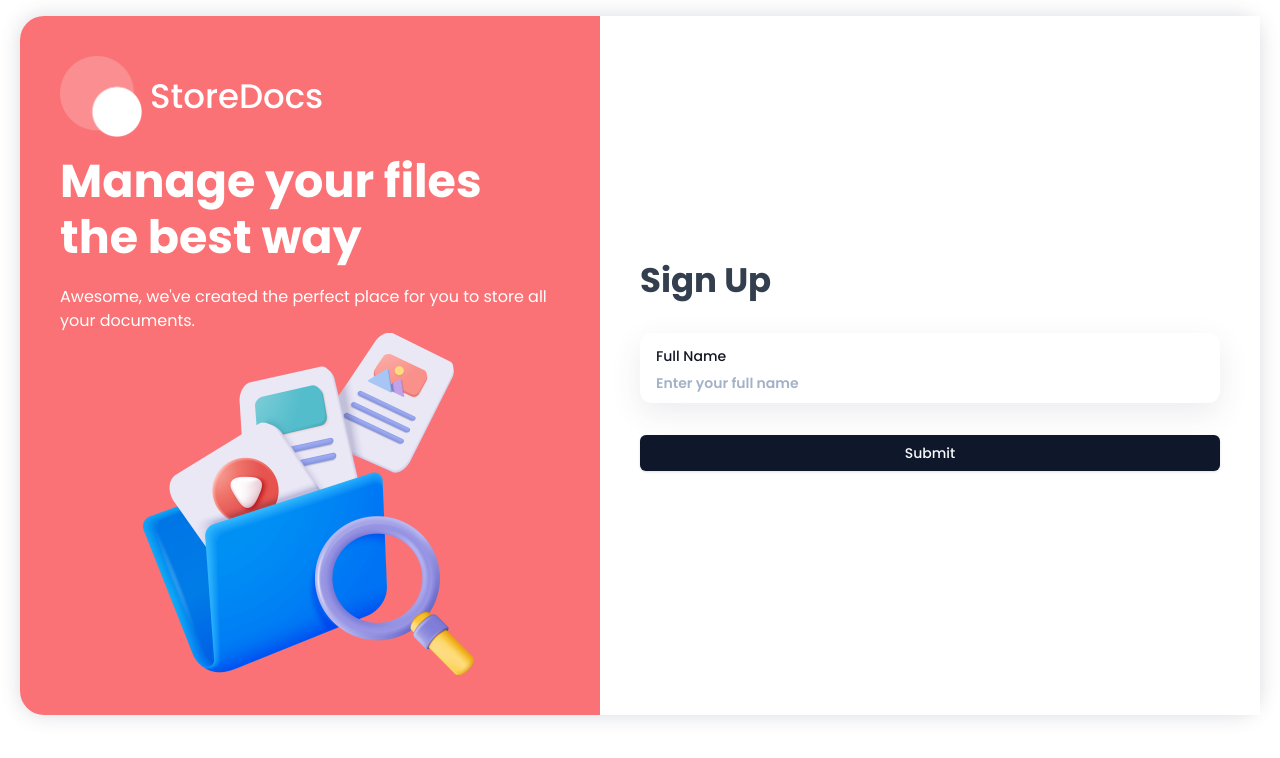
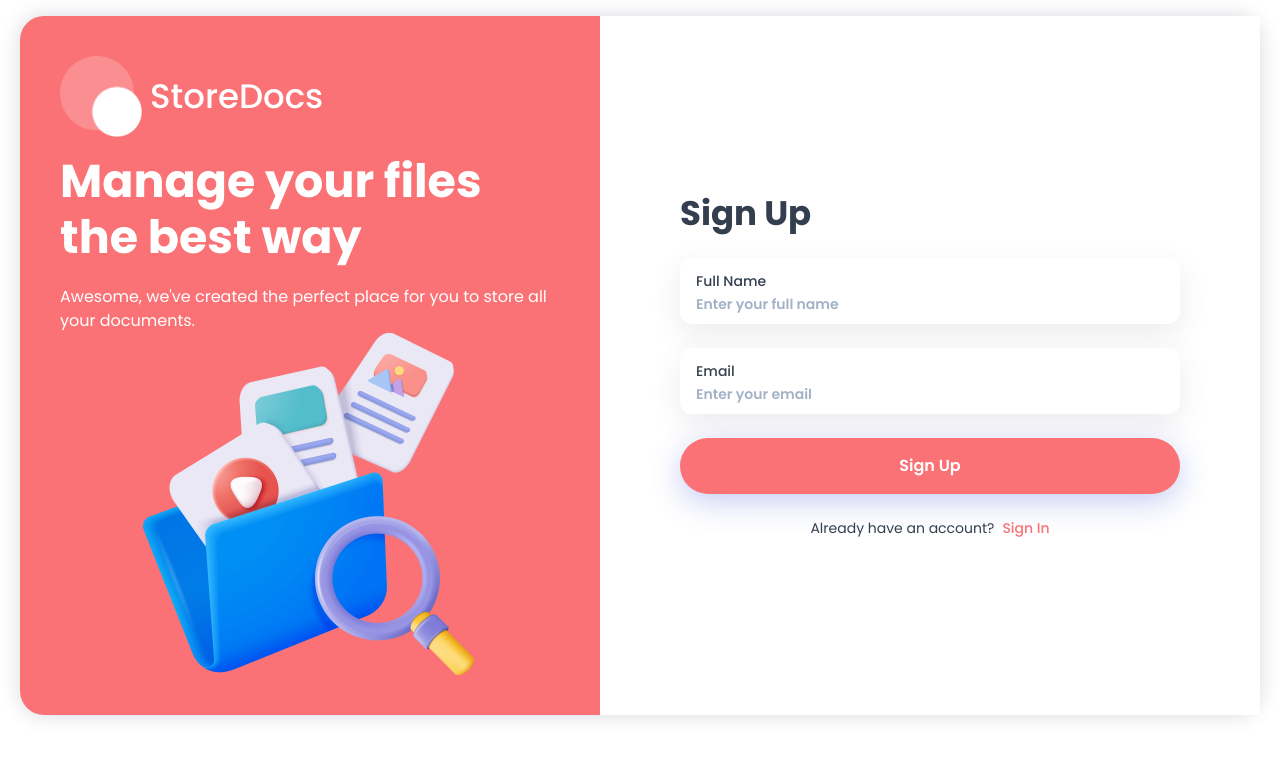
Before and after one commit to NguyenChiTrung1310/nextjs-file-management, a Next.js app: page /sign-up in a window 1280 px wide. Shown: the top 758 px of the page. Built offline with nearby package versions, Linux system fonts and the light colour scheme.

Commit message:
Build UI form Sign Up. Customize component Button, loader,...

```diff
--- a/app/(auth)/layout.tsx
+++ b/app/(auth)/layout.tsx
@@ -23,7 +23,7 @@ const Layout: React.FC<PropsWithChildren> = ({children}) => {
           </motion.div>
         </section>
 
-        <section className='flex flex-1 flex-col items-center bg-white p-4 py-10 lg:justify-center lg:p-10 lg:py-0'>
+        <section className='flex flex-1 flex-col items-center bg-white p-4 py-10 lg:justify-center lg:p-20 lg:py-0'>
           <div className='mb-16 lg:hidden'>
             <Image src='/images/Logo.svg' width={224} height={82} className='h-auto' alt='Illustration' />
           </div>
--- a/app/globals.css
+++ b/app/globals.css
@@ -21,26 +21,9 @@
   h5 {
     @apply text-xl;
   }
-  .subtitle-1 {
-    @apply text-[16px] leading-[24px] font-medium;
-  }
-  .subtitle-2 {
-    @apply text-[14px] leading-[20px] font-semibold;
-  }
-  .body-1 {
-    @apply text-[16px] leading-[24px] font-normal;
-  }
-  .body-2 {
-    @apply text-[14px] leading-[20px] font-normal;
-  }
-  .button {
-    @apply text-[14px] leading-[20px] font-medium;
-  }
-  .caption {
-    @apply text-[12px] leading-[16px] font-normal;
-  }
-  .overline {
-    @apply text-[10px] leading-[14px] font-normal;
+
+  .hover-underline {
+    @apply relative inline-block after:absolute after:bottom-0 after:left-1/2 after:h-[2px] after:w-0 after:-translate-x-1/2 after:bg-current after:transition-all after:duration-300 hover:after:w-full;
   }
 }
 
--- a/components/AuthForm.tsx
+++ b/components/AuthForm.tsx
@@ -1,6 +1,8 @@
+/* eslint-disable quotes */
 'use client'
 
 import {zodResolver} from '@hookform/resolvers/zod'
+import Link from 'next/link'
 import React from 'react'
 import {useForm} from 'react-hook-form'
 import {z} from 'zod'
@@ -8,6 +10,7 @@ import {z} from 'zod'
 import {Form, FormControl, FormField, FormItem, FormLabel, FormMessage} from '@/components/ui/form'
 import {Input} from '@/components/ui/input'
 import {formSchema} from '@/modules/auth/auth.resolver'
+import {ROUTES} from '@/routes'
 
 import {Button} from './ui/button'
 
@@ -20,6 +23,7 @@ const AuthForm: React.FC<Props> = ({type}) => {
     resolver: zodResolver(formSchema),
     defaultValues: {
       fullName: '',
+      email: '',
     },
   })
 
@@ -29,15 +33,16 @@ const AuthForm: React.FC<Props> = ({type}) => {
 
   return (
     <Form {...form}>
-      <form onSubmit={form.handleSubmit(onSubmit)} className='w-full space-y-8'>
+      <form onSubmit={form.handleSubmit(onSubmit)} className='w-full space-y-6'>
         <h1 className='text-light-100 text-center md:text-left'>{type === 'sign-in' ? 'Sign In' : 'Sign Up'}</h1>
 
         {type === 'sign-up' && (
+          <>
             <FormField
               control={form.control}
               name='fullName'
               render={({field}) => (
-              <FormItem className='shadow-drop-1 gap-2 rounded-xl bg-white p-4 pb-2 font-light'>
+                <FormItem className='shadow-drop-1 gap-1 rounded-xl bg-white p-4 pb-2 font-light'>
                   <FormLabel>Full Name</FormLabel>
                   <FormControl>
                     <Input placeholder='Enter your full name' variant='secondary' {...field} className='h-6' />
@@ -47,10 +52,32 @@ const AuthForm: React.FC<Props> = ({type}) => {
                 </FormItem>
               )}
             />
+            <FormField
+              control={form.control}
+              name='email'
+              render={({field}) => (
+                <FormItem className='shadow-drop-1 gap-1 rounded-xl bg-white p-4 pb-2 font-light'>
+                  <FormLabel>Email</FormLabel>
+                  <FormControl>
+                    <Input placeholder='Enter your email' variant='secondary' {...field} className='h-6' />
+                  </FormControl>
+
+                  <FormMessage />
+                </FormItem>
+              )}
+            />
+          </>
         )}
         <Button type='submit' className='w-full'>
-          Submit
+          {type === 'sign-in' ? 'Sign In' : 'Sign Up'}
         </Button>
+
+        <div className='flex-center gap-2 text-sm'>
+          <p className='text-light-100'>{type === 'sign-in' ? "Don't have an account?" : 'Already have an account?'}</p>
+          <Link className='text-brand hover-underline font-medium' href={type === 'sign-in' ? ROUTES.SIGN_UP : ROUTES.SIGN_IN}>
+            {type === 'sign-in' ? 'Sign Up' : 'Sign In'}
+          </Link>
+        </div>
       </form>
     </Form>
   )
--- a/components/ui/button.tsx
+++ b/components/ui/button.tsx
@@ -1,30 +1,28 @@
 import {Slot} from '@radix-ui/react-slot'
 import {cva, type VariantProps} from 'class-variance-authority'
+import {AnimatePresence, motion} from 'motion/react'
 import * as React from 'react'
 
 import {cn} from '@/lib/utils'
 
+import Loader from './loader'
+
 const buttonVariants = cva(
-  'inline-flex items-center justify-center gap-2 whitespace-nowrap rounded-md text-sm font-medium transition-colors focus-visible:outline-none focus-visible:ring-1 focus-visible:ring-ring disabled:pointer-events-none disabled:opacity-50 [&_svg]:pointer-events-none [&_svg]:size-4 [&_svg]:shrink-0',
+  'cursor-pointer inline-flex items-center justify-center gap-2 whitespace-nowrap rounded-[40px] text-base font-semibold transition-colors focus-visible:outline-none focus-visible:ring-1 focus-visible:ring-ring disabled:cursor-not-allowed disabled:opacity-50 [&_svg]:pointer-events-none [&_svg]:size-4 [&_svg]:shrink-0',
   {
     variants: {
       variant: {
-        default: 'bg-primary text-primary-foreground shadow hover:bg-primary/90',
-        destructive: 'bg-destructive text-destructive-foreground shadow-sm hover:bg-destructive/90',
-        outline: 'border border-input bg-background shadow-sm hover:bg-accent hover:text-accent-foreground',
-        secondary: 'bg-secondary text-secondary-foreground shadow-sm hover:bg-secondary/80',
-        ghost: 'hover:bg-accent hover:text-accent-foreground',
-        link: 'text-primary underline-offset-4 hover:underline',
+        primary: 'bg-brand text-white shadow-drop-2 hover:bg-red',
       },
       size: {
-        default: 'h-9 px-4 py-2',
-        sm: 'h-8 rounded-md px-3 text-xs',
-        lg: 'h-10 rounded-md px-8',
-        icon: 'h-9 w-9',
+        default: 'h-14 p-4',
+        sm: 'h-13 p-3',
+        lg: 'h-16 p-8',
+        icon: 'h-14 w-14',
       },
     },
     defaultVariants: {
-      variant: 'default',
+      variant: 'primary',
       size: 'default',
     },
   }
@@ -32,11 +30,36 @@ const buttonVariants = cva(
 
 export interface ButtonProps extends React.ButtonHTMLAttributes<HTMLButtonElement>, VariantProps<typeof buttonVariants> {
   asChild?: boolean
+  loading?: boolean
 }
 
-const Button = React.forwardRef<HTMLButtonElement, ButtonProps>(({className, variant, size, asChild = false, ...props}, ref) => {
+const Button = React.forwardRef<HTMLButtonElement, ButtonProps>(({className, variant, size, asChild = false, loading = false, children, ...props}, ref) => {
   const Comp = asChild ? Slot : 'button'
-  return <Comp className={cn(buttonVariants({variant, size, className}))} ref={ref} {...props} />
+
+  return (
+    <Comp className={cn(buttonVariants({variant, size, className}), 'transition-all duration-300')} disabled={loading || props.disabled} ref={ref} {...props}>
+      <div className='relative flex items-center justify-center gap-2 transition-all duration-300'>
+        <AnimatePresence initial={false}>
+          {loading && (
+            <motion.div
+              key='loader'
+              initial={{opacity: 0, scale: 0.6, width: 0}}
+              animate={{opacity: 1, scale: 1, width: 20}}
+              exit={{opacity: 0, scale: 0.6, width: 0}}
+              transition={{duration: 0.1}}
+              className='flex-center'
+            >
+              <Loader />
+            </motion.div>
+          )}
+        </AnimatePresence>
+
+        <motion.span key='text' animate={{opacity: loading ? 0.6 : 1, x: loading ? 2 : 0}} transition={{duration: 0.25}}>
+          {children}
+        </motion.span>
+      </div>
+    </Comp>
+  )
 })
 Button.displayName = 'Button'
 
--- a/components/ui/form.tsx
+++ b/components/ui/form.tsx
@@ -68,7 +68,7 @@ function FormItem({className, ...props}: React.ComponentProps<'div'>) {
 function FormLabel({className, ...props}: React.ComponentProps<typeof LabelPrimitive.Root>) {
   const {error, formItemId} = useFormField()
 
-  return <Label data-slot='form-label' data-error={!!error} className={cn('data-[error=true]:text-destructive text-dark-200', className)} htmlFor={formItemId} {...props} />
+  return <Label data-slot='form-label' data-error={!!error} className={cn('data-[error=true]:text-destructive text-light-100', className)} htmlFor={formItemId} {...props} />
 }
 
 function FormControl({...props}: React.ComponentProps<typeof Slot>) {
--- /dev/null
+++ b/components/ui/loader.tsx
@@ -0,0 +1,42 @@
+import React from 'react'
+
+import {cn} from '@/lib/utils'
+
+interface Props {
+  size?: 'lg' | 'md' | 'sm'
+}
+
+const sizeClasses = {
+  lg: 'h-8 w-8',
+  md: 'h-5 w-5',
+  sm: 'h-4 w-4',
+}
+const dotClasses = {
+  lg: 'h-2 w-2',
+  md: 'h-1.5 w-1.5',
+  sm: 'h-1 w-1',
+}
+
+const Loader: React.FC<Props> = ({size = 'md'}) => {
+  const sizeClass = sizeClasses[size]
+  const dotClass = dotClasses[size]
+
+  return (
+    <div className={cn('relative rotate-45', sizeClass)}>
+      {[...Array(5)].map((_, index) => (
+        <div
+          key={index}
+          className='animate-orbit absolute inset-0'
+          style={{
+            animationDelay: `${index * 0.1}s`,
+            opacity: 1 - index * 0.2,
+          }}
+        >
+          <div className={cn('absolute top-0 left-0 rounded-full bg-white shadow-[0_0_20px_2px_#ffffff]', dotClass)} />
+        </div>
+      ))}
+    </div>
+  )
+}
+
+export default Loader
--- a/modules/auth/auth.resolver.ts
+++ b/modules/auth/auth.resolver.ts
@@ -1,5 +1,6 @@
 import {z} from 'zod'
 
 export const formSchema = z.object({
+  email: z.string().min(2).max(50),
   fullName: z.string().min(2).max(50),
 })
--- /dev/null
+++ b/routes.ts
@@ -0,0 +1,4 @@
+export const ROUTES = {
+  SIGN_IN: '/sign-in',
+  SIGN_UP: '/sign-up',
+}
--- a/tailwind.config.js
+++ b/tailwind.config.js
@@ -48,9 +48,15 @@ export default {
           '0%,70%,100%': {opacity: '1'},
           '20%,50%': {opacity: '0'},
         },
+        orbit: {
+          '0%': {},
+          '80%': {transform: 'rotate(360deg)'},
+          '100%': {transform: 'rotate(360deg)'},
+        },
       },
       animation: {
         'caret-blink': 'caret-blink 1.25s ease-out infinite',
+        orbit: 'orbit 1.5s ease-in-out infinite',
       },
       fontSize: {
         '5xl': ['34px', {lineHeight: '42px', fontWeight: 700}],
```
Lines whose indentation alone changed are shown as unchanged.
